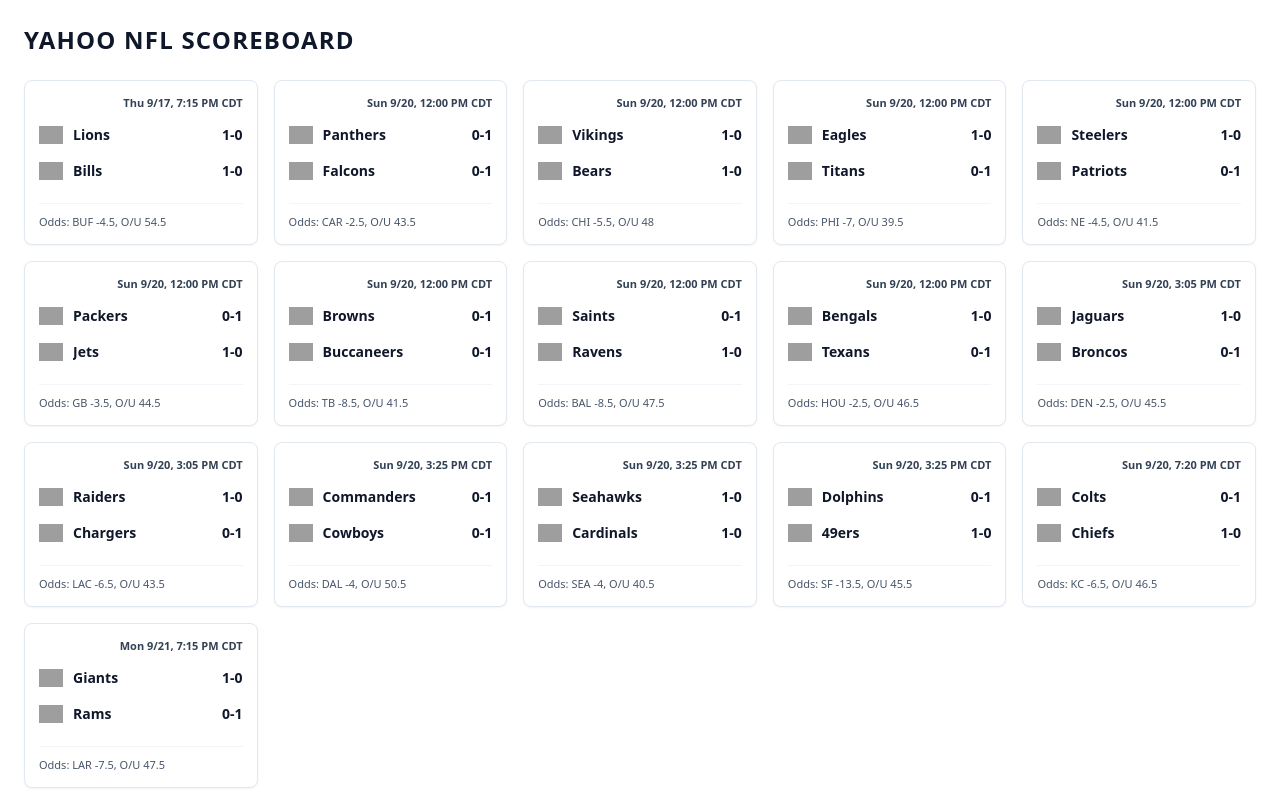
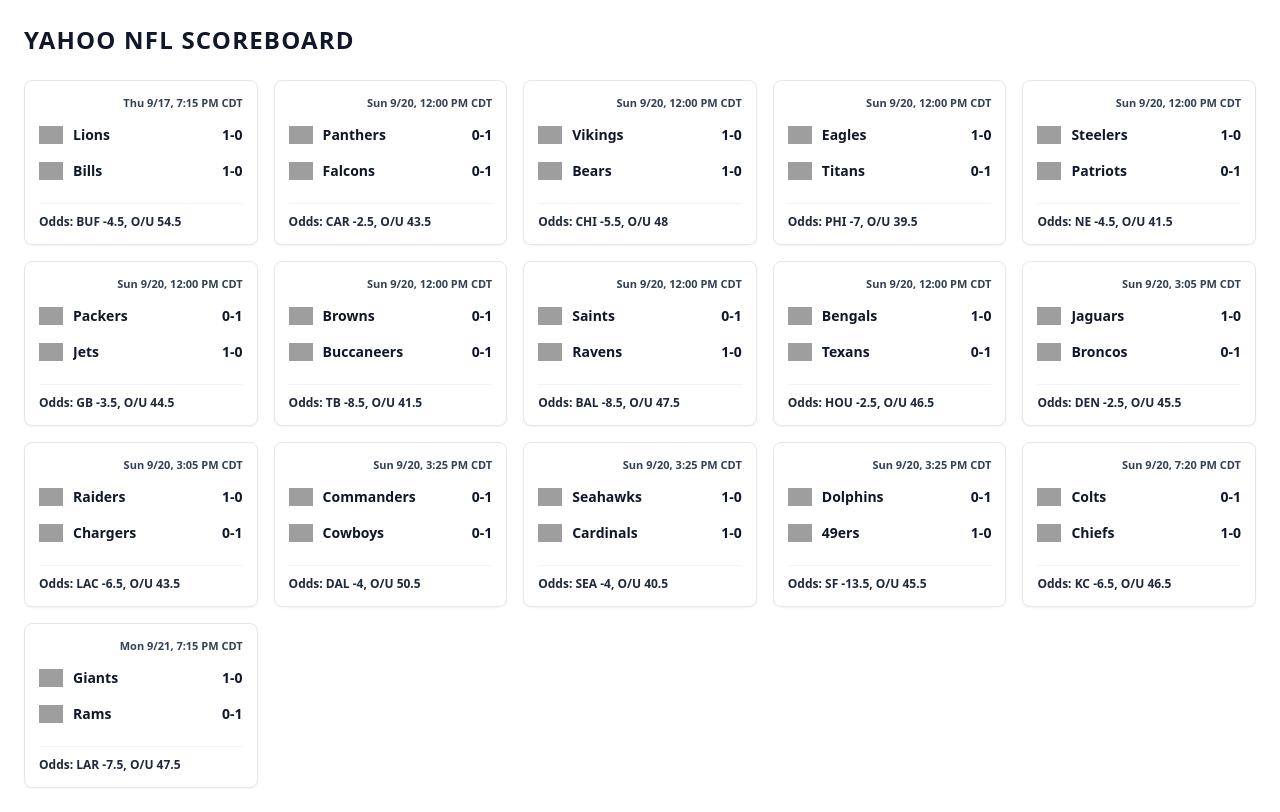
Before and after one commit to connorhudspeth1238/Yahoo-NFL-Odds, a website: page index.html in a window 1280 px wide. Drawn offline with nearby package versions, Linux system fonts and the light colour scheme; grey boxes are pictures that could not be loaded.

Commit message:
Update odds display style in index.html

```diff
--- a/index.html
+++ b/index.html
@@ -63,7 +63,7 @@
 
                         <!-- Footer Details (Odds & TV) -->
                         <div class="border-t border-slate-100 pt-2.5 mt-1 flex justify-between items-center text-[11px] font-medium text-slate-600">
-                            <span class="truncate mr-1">${game.odds ? `Odds: ${game.odds}` : ''}</span>
+                            <span class="truncate mr-1 text-xs font-bold text-slate-800">${game.odds ? `Odds: ${game.odds}` : ''}</span>
                             <span class="shrink-0">${game.tv ? `TV: ${game.tv}` : ''}</span>
                         </div>
                     `;
```
